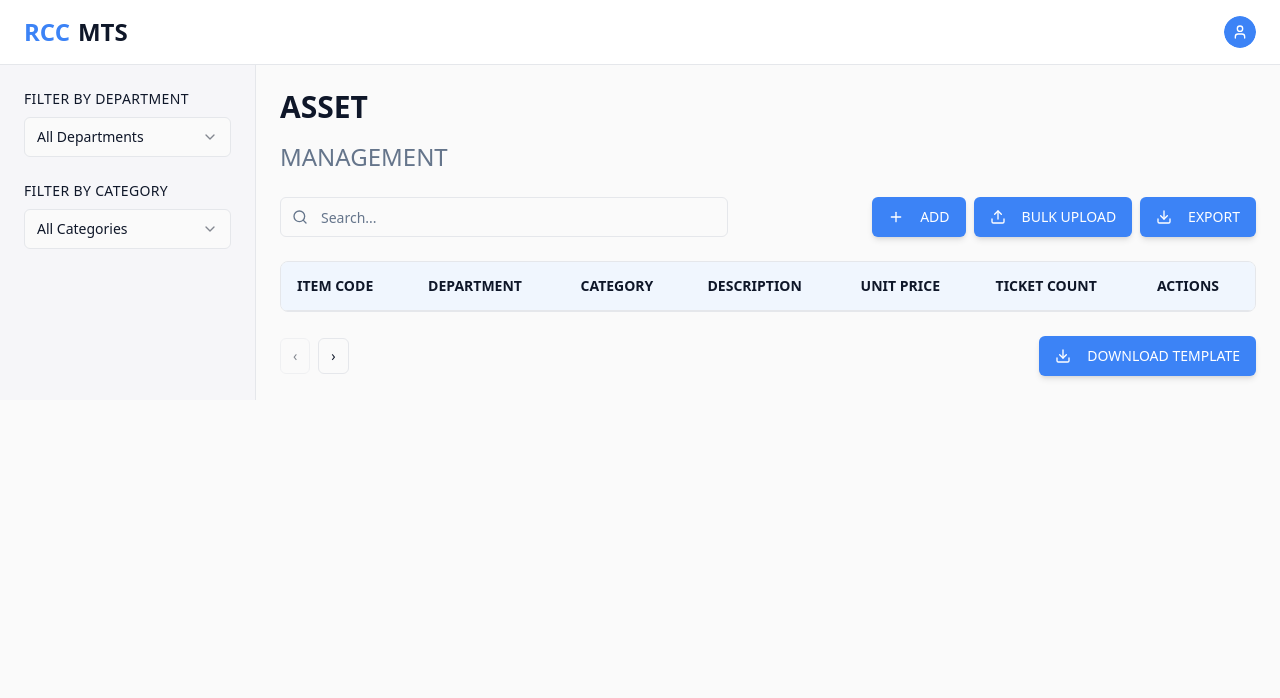
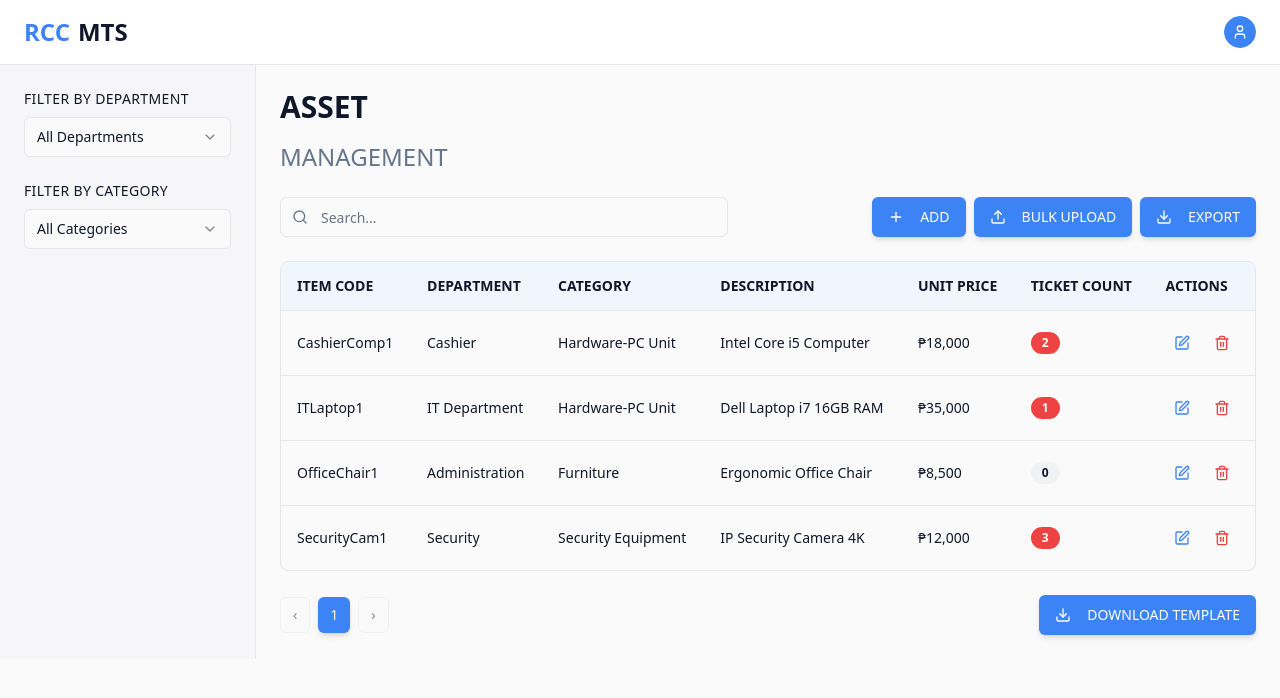
Before and after one commit to marcbayani/vite-sparkle-ui, a React (Vite) app: page / in a window 1280 px wide. Shown: the top 698 px of the page. Built offline with nearby package versions, Linux system fonts and the light colour scheme.

Commit message:
Reverted to commit a965c1f62261e9794f4666ee06a776f6330d289e

```diff
--- a/src/components/AssetTable.tsx
+++ b/src/components/AssetTable.tsx
@@ -31,8 +31,45 @@ const AssetTable = ({ selectedDepartment, selectedCategory }: AssetTableProps) =
   const [searchTerm, setSearchTerm] = useState("");
   const [currentPage, setCurrentPage] = useState(1);
 
-  // Sample data - empty for now
-  const assets: Asset[] = [];
+  // Sample data
+  const assets: Asset[] = [
+    {
+      id: "1",
+      itemCode: "CashierComp1",
+      department: "Cashier",
+      category: "Hardware-PC Unit",
+      description: "Intel Core i5 Computer",
+      unitPrice: 18000,
+      ticketCount: 2,
+    },
+    {
+      id: "2",
+      itemCode: "ITLaptop1",
+      department: "IT Department",
+      category: "Hardware-PC Unit",
+      description: "Dell Laptop i7 16GB RAM",
+      unitPrice: 35000,
+      ticketCount: 1,
+    },
+    {
+      id: "3",
+      itemCode: "OfficeChair1",
+      department: "Administration",
+      category: "Furniture",
+      description: "Ergonomic Office Chair",
+      unitPrice: 8500,
+      ticketCount: 0,
+    },
+    {
+      id: "4",
+      itemCode: "SecurityCam1",
+      department: "Security",
+      category: "Security Equipment",
+      description: "IP Security Camera 4K",
+      unitPrice: 12000,
+      ticketCount: 3,
+    },
+  ];
 
   // Filter assets based on selections
   const filteredAssets = assets.filter((asset) => {
```
